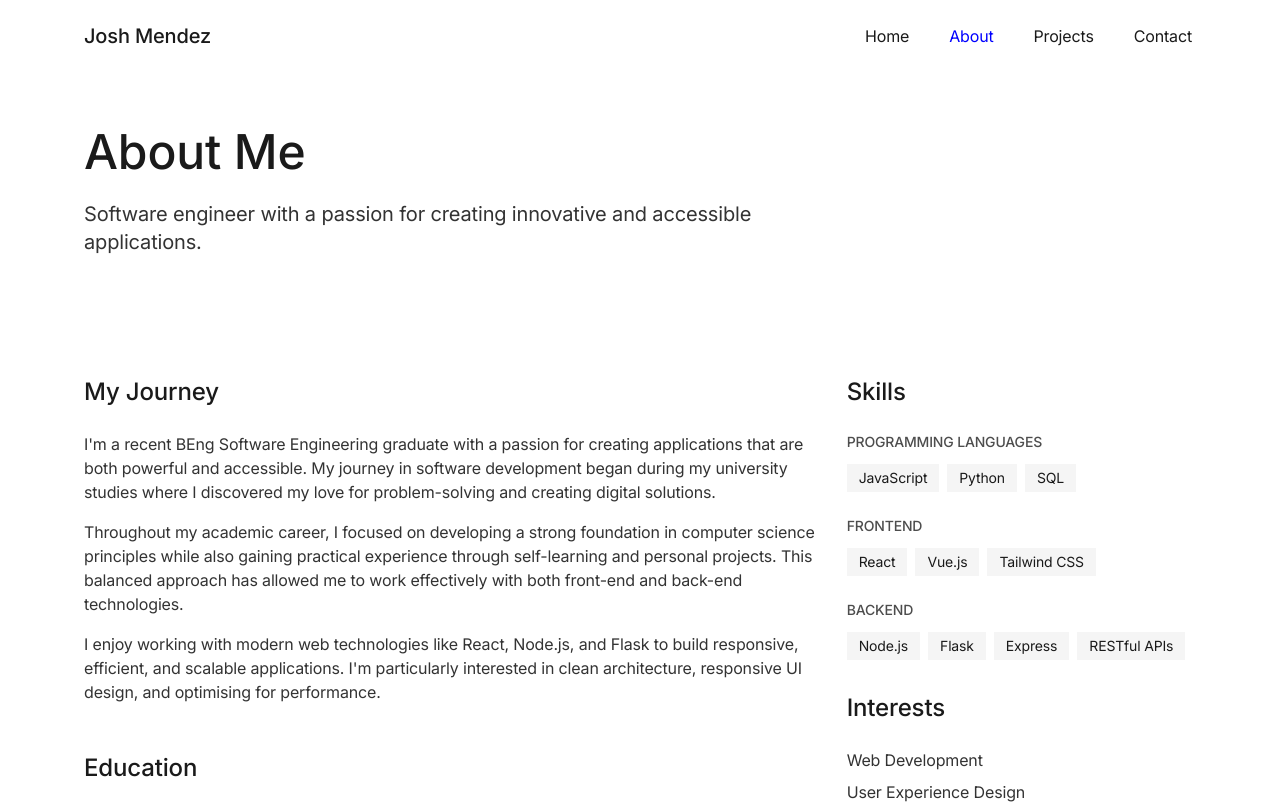
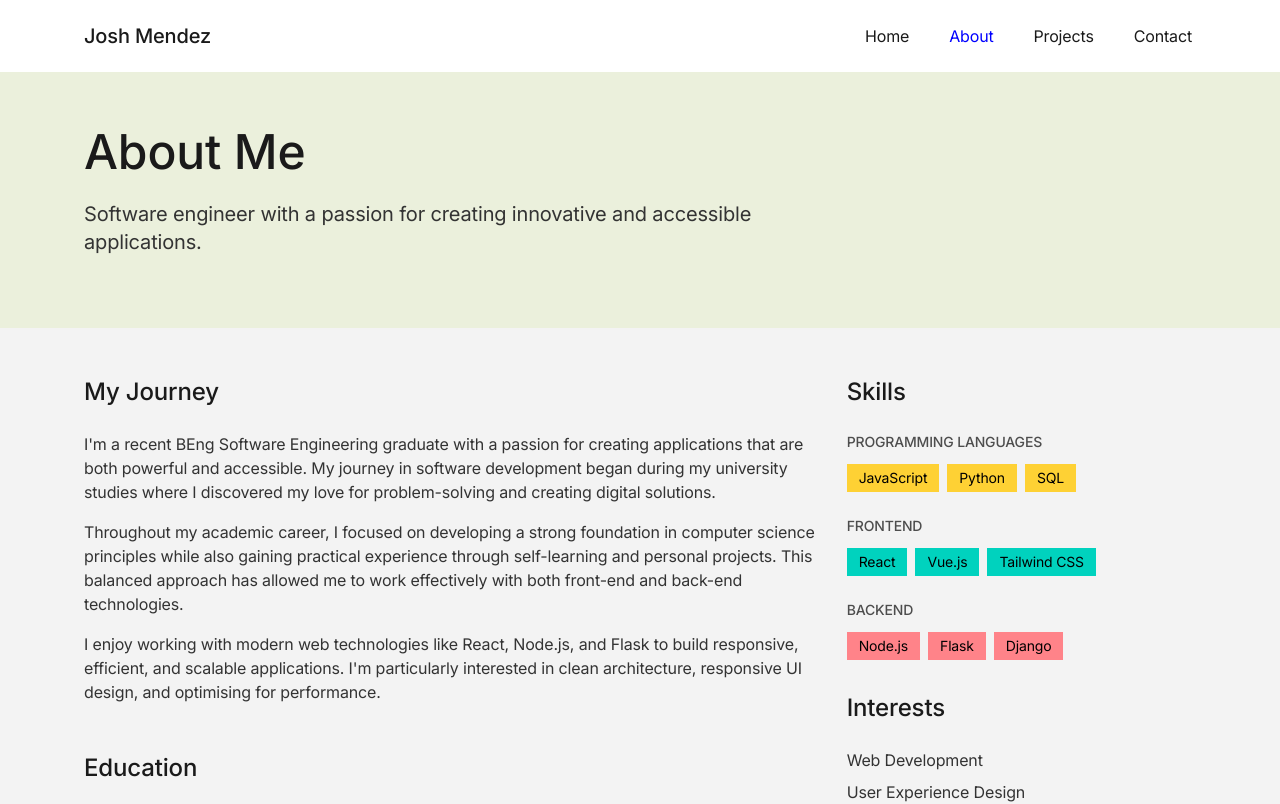
Before and after one commit to jxshmendez/Portfolio-Website, a React (Vite) app in the folder frontend/: page /about in a window 1280 px wide. Shown: the top 804 px of the page. Built offline with nearby package versions, Linux system fonts and the light colour scheme.

Commit message:
Update About page styling and fix Contact page email link

```diff
--- a/frontend/src/pages/About.tsx
+++ b/frontend/src/pages/About.tsx
@@ -2,9 +2,9 @@ import React from 'react'
 
 const About = () => {
   return (
-    <div className="bg-white min-h-screen">
+    <div className="bg-[#F3F3F3] min-h-screen">
       {/* Header Section */}
-      <section className="pt-32 pb-12">
+      <section className="pt-32 pb-12 bg-[#EBF0DC]">
         <div className="container">
           <div className="max-w-3xl">
             <h1 className="text-4xl md:text-5xl font-medium mb-6 leading-tight">
@@ -62,12 +62,17 @@ const About = () => {
                   <div>
                     <h3 className="text-sm uppercase font-medium mb-3 text-primary-600">Programming Languages</h3>
                     <div className="flex flex-wrap gap-2">
-                      {['JavaScript', 'Python', 'SQL'].map(skill => (
+                      {[
+                        { name: 'JavaScript', color: '#FED134' },
+                        { name: 'Python', color: '#FED134' },
+                        { name: 'SQL', color: '#FED134' }
+                      ].map(skill => (
                         <span
-                          key={skill}
-                          className="px-3 py-1 bg-primary-50 text-sm"
+                          key={skill.name}
+                          className="px-3 py-1 text-sm text-black"
+                          style={{ backgroundColor: skill.color }}
                         >
-                          {skill}
+                          {skill.name}
                         </span>
                       ))}
                     </div>
@@ -76,12 +81,17 @@ const About = () => {
                   <div>
                     <h3 className="text-sm uppercase font-medium mb-3 text-primary-600">Frontend</h3>
                     <div className="flex flex-wrap gap-2">
-                      {['React', 'Vue.js', 'Tailwind CSS'].map(skill => (
+                      {[
+                        { name: 'React', color: '#00D2BE' },
+                        { name: 'Vue.js', color: '#00D2BE' },
+                        { name: 'Tailwind CSS', color: '#00D2BE' }
+                      ].map(skill => (
                         <span
-                          key={skill}
-                          className="px-3 py-1 bg-primary-50 text-sm"
+                          key={skill.name}
+                          className="px-3 py-1 text-sm text-black"
+                          style={{ backgroundColor: skill.color }}
                         >
-                          {skill}
+                          {skill.name}
                         </span>
                       ))}
                     </div>
@@ -90,12 +100,17 @@ const About = () => {
                   <div>
                     <h3 className="text-sm uppercase font-medium mb-3 text-primary-600">Backend</h3>
                     <div className="flex flex-wrap gap-2">
-                      {['Node.js', 'Flask', 'Express', 'RESTful APIs'].map(skill => (
+                      {[
+                        { name: 'Node.js', color: '#FF8389' },
+                        { name: 'Flask', color: '#FF8389' },
+                        { name: 'Django', color: '#FF8389' }
+                      ].map(skill => (
                         <span
-                          key={skill}
-                          className="px-3 py-1 bg-primary-50 text-sm"
+                          key={skill.name}
+                          className="px-3 py-1 text-sm text-black"
+                          style={{ backgroundColor: skill.color }}
                         >
-                          {skill}
+                          {skill.name}
                         </span>
                       ))}
                     </div>
--- a/frontend/src/pages/Contact.tsx
+++ b/frontend/src/pages/Contact.tsx
@@ -42,7 +42,7 @@ const Contact = () => {
   }
 
   return (
-    <div className="bg-white min-h-screen">
+    <div className="bg-[#F3F3F3] min-h-screen">
       {/* Header Section */}
       <section className="pt-32 pb-12">
         <div className="container">
@@ -67,6 +67,7 @@ const Contact = () => {
               <div className="space-y-6">
                 <div className="flex items-start space-x-4">
                   <div className="p-2 border border-primary-200">
+                    <a href="mailto:6joshmendez@gmail.com">
                       <svg
                         className="w-6 h-6 text-primary-700"
                         fill="none"
@@ -81,6 +82,7 @@ const Contact = () => {
                           d="M3 8l7.89 5.26a2 2 0 002.22 0L21 8M5 19h14a2 2 0 002-2V7a2 2 0 00-2-2H5a2 2 0 00-2 2v10a2 2 0 002 2z"
                         />
                       </svg>
+                    </a>
                   </div>
                   <div>
                     <h3 className="text-lg font-medium mb-1">Email</h3>
@@ -140,7 +142,7 @@ const Contact = () => {
 
                 {submitSuccess && (
                   <div className="border-l-2 border-accent-500 bg-primary-50 p-4 mb-6">
-                    <p>Message sent successfully! I'll get back to you soon.</p>
+                    <p>Message sent successfully!</p>
                   </div>
                 )}
 
```
Lines whose indentation alone changed are shown as unchanged.
